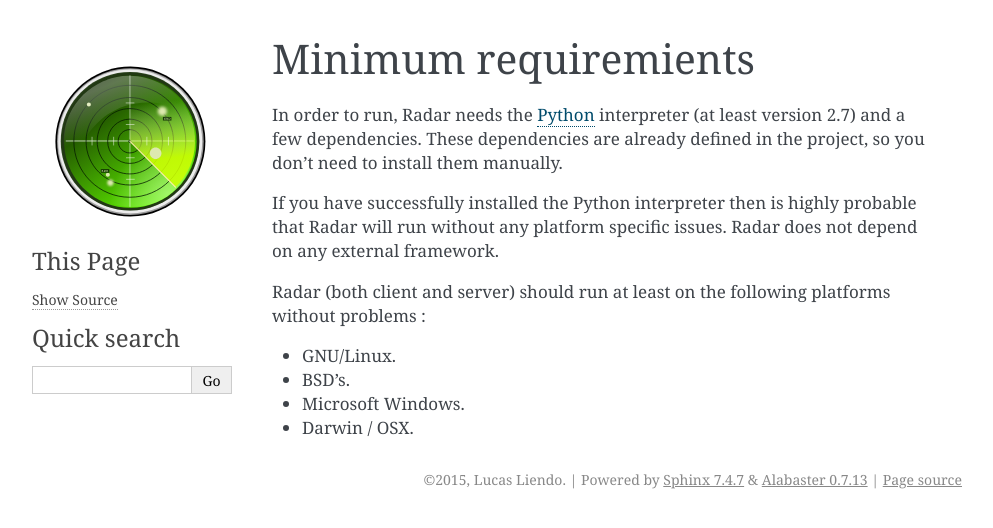
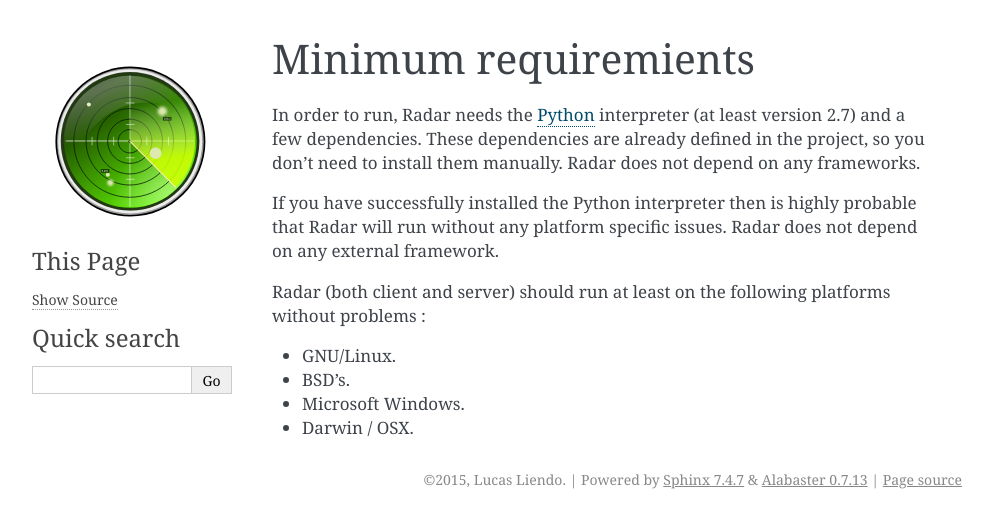
Before and after one commit to lliendo/Radar, a Sphinx documentation site: the page built from docs/minimum-requirements.rst, in a window 1280 px wide. Shown: the top 528 px of the page, without its empty margins (148-1141 px from the left). Built offline with Sphinx 7.4.7, drawn with Linux system fonts in a browser that asks for light colours.

Commit message:
- Updated documentation.

```diff
--- a/docs/minimum-requirements.rst
+++ b/docs/minimum-requirements.rst
@@ -3,7 +3,8 @@
 
 In order to run, Radar needs the `Python <https://www.python.org/>`_ interpreter (at least
 version 2.7) and a few dependencies. These dependencies are already defined
-in the project, so you don't need to install them manually.
+in the project, so you don't need to install them manually. Radar does not depend on
+any frameworks.
 
 If you have successfully installed the Python interpreter then is highly
 probable that Radar will run without any platform specific issues. Radar does
```
